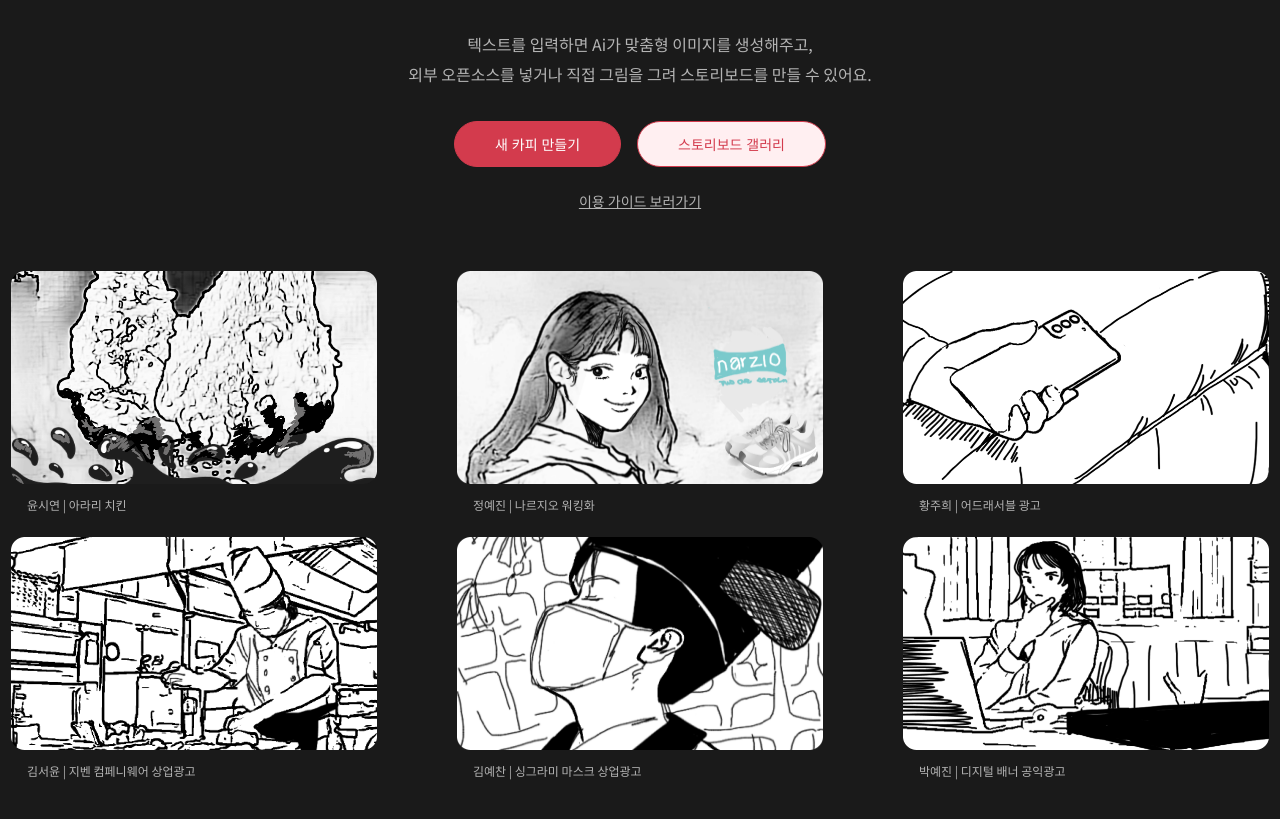
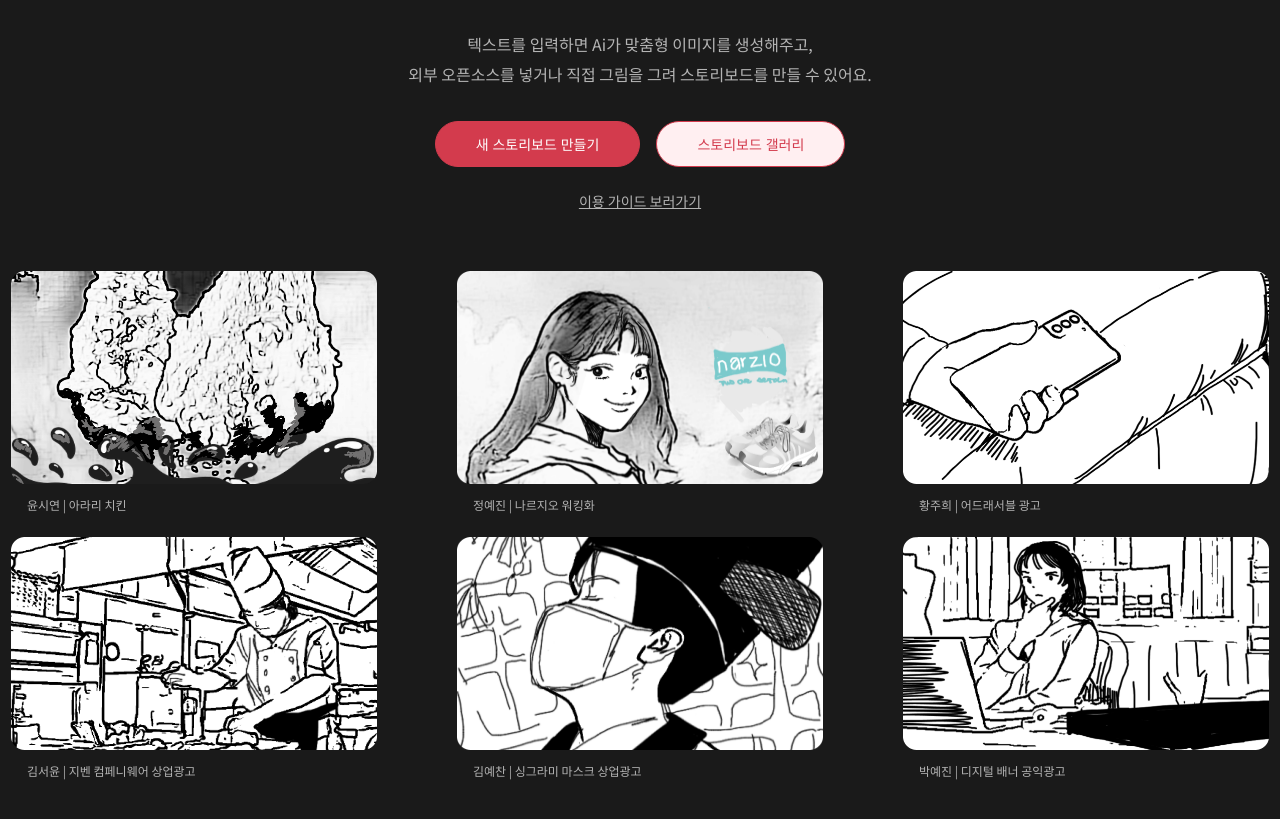
Before and after one commit to uiop5809/FrontEnd, a Next.js app: page / in a window 1280 px wide. Shown: the part 3617-4436 px from the top of the page. Built offline with nearby package versions, Linux system fonts and the light colour scheme; what recoil-persist would draw is missing.

Commit message:
fix(#21): 오타 수정

```diff
--- a/src/components/main/StoryBlock.tsx
+++ b/src/components/main/StoryBlock.tsx
@@ -44,7 +44,7 @@ export default function StoryBlock() {
           whileHover="scaleUp"
           variants={Variants}
         >
-          새 카피 만들기
+          새 스토리보드 만들기
         </Button>
         <Button
           background={colors.mainLight6}
```
